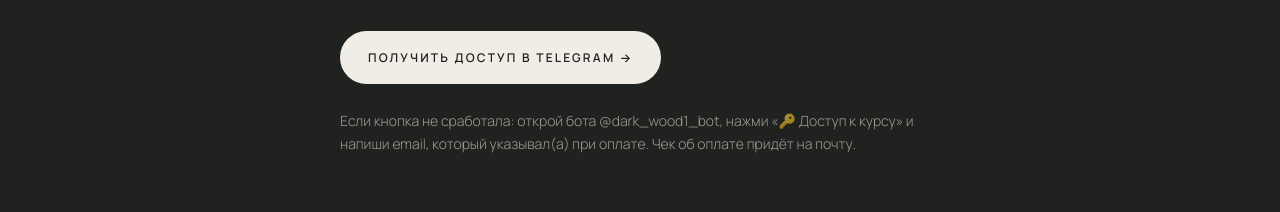
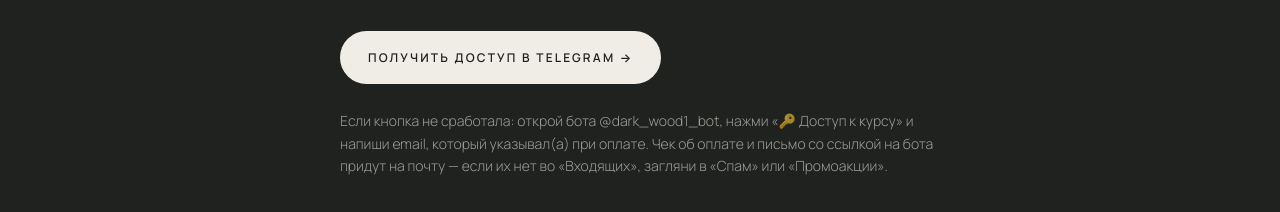
Before and after one commit to aditattooer/darkwood-site, a plain HTML site: page spasibo/index.html in a window 1280 px wide. Shown: the part 602-814 px from the top of the page. Drawn offline with nearby package versions, Linux system fonts and the light colour scheme.

Commit message:
Checkout and thank-you page: tell buyers to check spam for the bot link email
Co-Authored-By: Claude Opus 5.5 <noreply@anthropic.com>
Claude-Session: https://claude.ai/code/session_019GoZVTpUrW6yosEAu9apVw

```diff
--- a/spasibo/index.html
+++ b/spasibo/index.html
@@ -27,7 +27,7 @@
   <h1>Спасибо. Добро пожаловать в лес.</h1>
   <p>Последний шаг — открой бота курса. Он проверит оплату и сразу выдаст личную ссылку в закрытый канал DARK WOOD 🖤</p>
   <a class="btn" id="botLink" href="#">Получить доступ в Telegram →</a>
-  <small>Если кнопка не сработала: открой бота <span id="botName"></span>, нажми «🔑 Доступ к курсу» и напиши email, который указывал(а) при оплате. Чек об оплате придёт на почту.</small>
+  <small>Если кнопка не сработала: открой бота <span id="botName"></span>, нажми «🔑 Доступ к курсу» и напиши email, который указывал(а) при оплате. Чек об оплате и письмо со ссылкой на бота придут на почту — если их нет во «Входящих», загляни в «Спам» или «Промоакции».</small>
 </main>
 <script>
 const BOT = "dark_wood1_bot";   /* имя бота без @, например darkwood_course_bot */
```
Also changed, not shown: index.html (+1 -1 lines).
